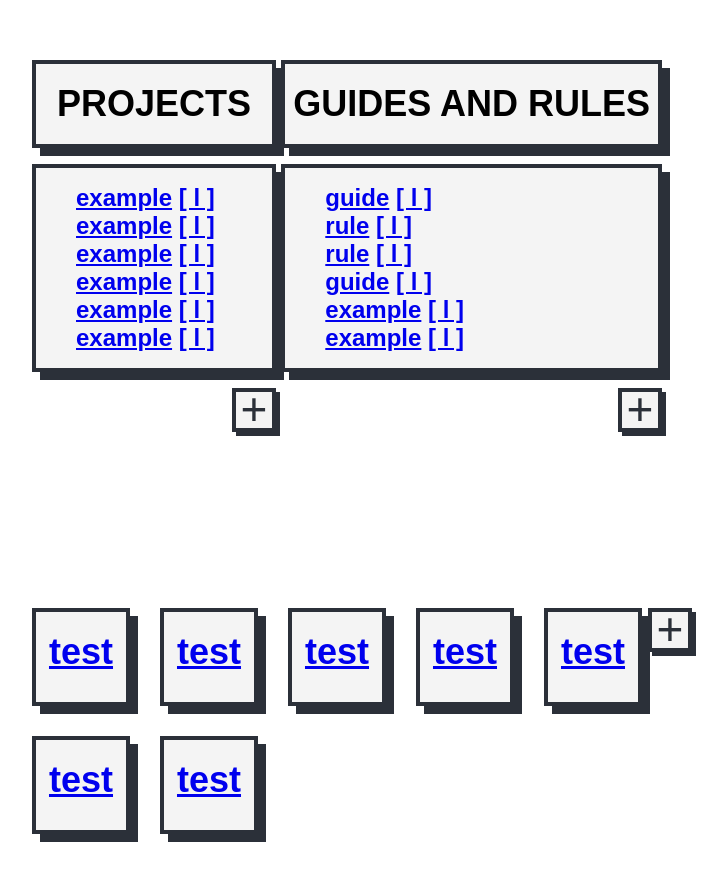
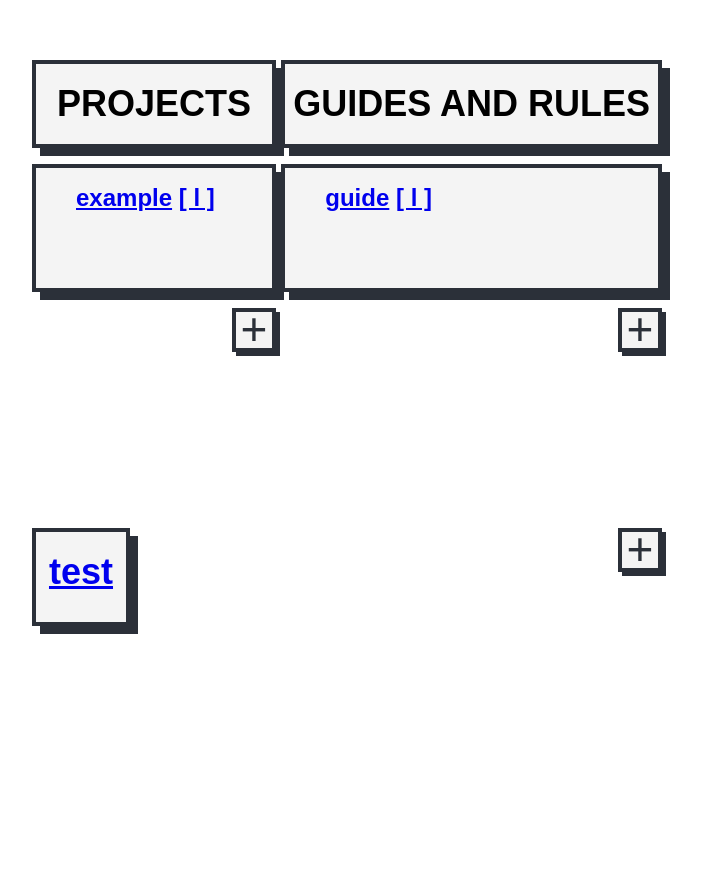
Before and after one commit to nozgurozturk/mercury-client, a React (Create React App) app: page / in a window 1280 px wide. Shown: the top 880 px of the page, without its empty margins (128-855 px from the left). After the commit the page ends 800 px from the top, so only its background shows below. Built offline with nearby package versions, Linux system fonts and the light colour scheme; a web font is replaced by a local one.

Commit message:
Remove recuirring items

```diff
--- a/src/components/Guides.tsx
+++ b/src/components/Guides.tsx
@@ -22,11 +22,6 @@ export const Guides: FunctionComponent = ({ }) => (
         <Title title="guides and rules" />
         <List>
             <Item key="example" title="guide" link="https://www.example.com" type="guide" />
-            <Item key="example" title="rule" link="https://www.example.com" type="rule" />
-            <Item key="example" title="rule" link="https://www.example.com" type="rule" />
-            <Item key="example" title="guide" link="https://www.example.com" type="guide" />
-            <Item key="example" title="example" link="https://www.example.com" type="project" />
-            <Item key="example" title="example" link="https://www.example.com" type="project" />
         </List>
         <ButtonContainer>
             <AddButton />
--- a/src/components/Pages.tsx
+++ b/src/components/Pages.tsx
@@ -4,7 +4,7 @@ import {Item} from './Item'
 import {AddButton} from './AddButton'
 
 const PageContainer = styled.div`
-    width:660px;
+    width:630px;
     display:flex;
     flex-direction:row;
     justify-content:flex-start;
@@ -13,7 +13,6 @@ const PageContainer = styled.div`
 `;
 
 const PageWrapper = styled.div`
-
     width:90px;
     height:90px;
     margin-right:30px;
@@ -31,27 +30,7 @@ export const Pages: FunctionComponent = () => (
     <PageWrapper>
         <Item key="test" title="test" link="https://www.example.com" type="page" />
     </PageWrapper>
-    <PageWrapper>
-        <Item key="test" title="test" link="https://www.example.com" type="page" />
-    </PageWrapper>
-    <PageWrapper>
-        <Item key="test" title="test" link="https://www.example.com" type="page" />
-    </PageWrapper>
-    <PageWrapper>
-        <Item key="test" title="test" link="https://www.example.com" type="page" />
-    </PageWrapper>
-    <PageWrapper>
-        <Item key="test" title="test" link="https://www.example.com" type="page" />
-    </PageWrapper>
-    <PageWrapper>
-        <Item key="test" title="test" link="https://www.example.com" type="page" />
-    </PageWrapper>
-    <PageWrapper>
-        <Item key="test" title="test" link="https://www.example.com" type="page" />
-    </PageWrapper>
-
-        <AddButton/>
-
-    </PageContainer>
+<AddButton/>
+</PageContainer>
 
 )
--- a/src/components/Projects.tsx
+++ b/src/components/Projects.tsx
@@ -22,11 +22,6 @@ export const Projects: FunctionComponent = ({ }) => (
         <Title title="projects" />
         <List>
             <Item key="example" title="example" link="https://www.example.com" type="project" />
-            <Item key="example" title="example" link="https://www.example.com" type="project" />
-            <Item key="example" title="example" link="https://www.example.com" type="project" />
-            <Item key="example" title="example" link="https://www.example.com" type="project" />
-            <Item key="example" title="example" link="https://www.example.com" type="project" />
-            <Item key="example" title="example" link="https://www.example.com" type="project" />
         </List>
         <ButtonContainer>
             <AddButton />
```
